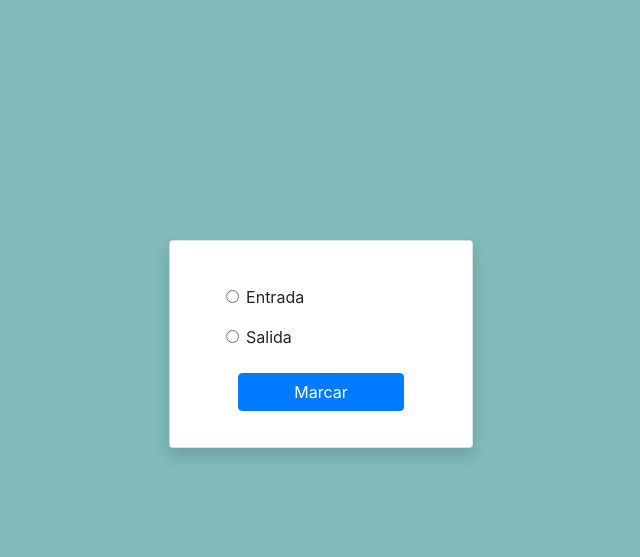
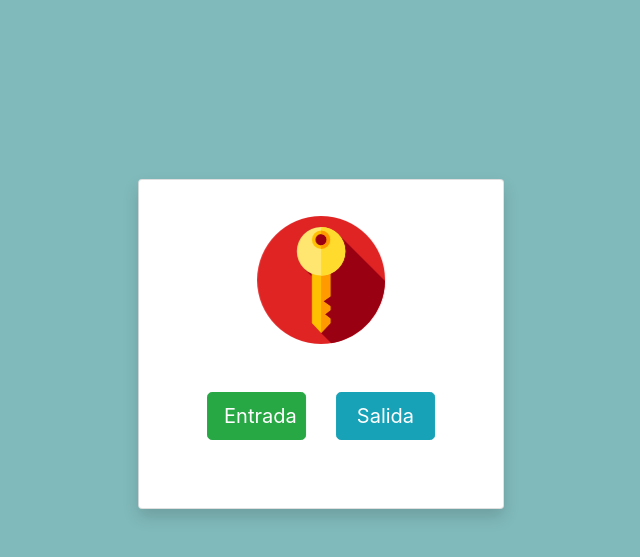
Before and after one commit to ehidalgo1/marcaje, a Django app: page /marcaje/ in a window 1280 px wide. Shown: the part 56-613 px from the top of the page, without its empty margins (319-959 px from the left). Run offline with Django 3.2, Linux system fonts and the light colour scheme; the visitor is signed in with stand-in values (Sample User, id 1); some libraries are stand-ins or nearby versions.

Commit message:
se modifico modulo marcaje separado por botones entrada y salida

```diff
--- a/Marcaje/static/js/login.js
+++ b/Marcaje/static/js/login.js
@@ -15,7 +15,7 @@ formLogin.addEventListener('submit', function(e){
     fd.append("usuario",usuario);
     fd.append("password",password);
 
-    fetch('/login/',
+    fetch('',
     {
         method: 'POST',
         body: fd,
--- a/Marcaje/templates/marcaje.html
+++ b/Marcaje/templates/marcaje.html
@@ -4,38 +4,25 @@
 {% block content %}
 {% include 'menu.html' %}
 <div class="contenedor-centrado">
-  <div class="card pl-5 pr-5 pt-3 shadow">
+  <div class="card pl-5 pr-5 pb-5 pt-3 shadow">
     <div class="card-body">
-      <form action="" method="post" id="form-marcaje">
-        {% csrf_token %}
-        <div class="row">
-          <div class="col-md-6 m-2">
-            <input
-              class="form-check-input"
-              type="radio"
-              name="tipo"
-              id="tipo"
-              value="entrada"
-            />
-            <label class="form-check-label" for="entrada">Entrada</label>
-          </div>
-          <div class="col-md-6 m-2">
-            <input
-              class="form-check-input"
-              type="radio"
-              name="tipo"
-              id="tipo"
-              value="salida"
-            />
-            <label class="form-check-label" for="salida">Salida</label>
-          </div>
+      <div class="d-flex justify-content-center">
+      <img src="{% static 'img/logox128.png' %}" alt="" srcset="">
+      </div>
+      <div class="row class mt-5">
+        <div class="col-md-6">
+          <form action="" method="post" id="form-marcaje-entrada">
+            {% csrf_token %}
+            <input type="submit" value="Entrada" class="btn btn-success btn-block btn-lg">
+          </form>
         </div>
-        <div class="row">
-          <div class="form-group col-md-12 mt-3">
-            <input type="submit" value="Marcar" class="btn btn-primary btn-block ">
-          </div>
+        <div class="col-md-6">
+          <form action="" method="post" id="form-marcaje-salida">
+            {% csrf_token %}
+            <input type="submit" value="Salida" class="btn btn-info btn-block btn-lg">
+          </form>
         </div>
-      </form>
+      </div>
     </div>
   </div>
   <div id="contenedor-marcaje">
--- a/Marcaje/views.py
+++ b/Marcaje/views.py
@@ -100,9 +100,5 @@ def marcas(request):
         return redirect('login')
 
 def log_out(request):
-    try:
-        logout(request)
-        del request.session['usuario_sesion']
-    except:
-        pass
+    logout(request)
     return redirect('login')
--- a/proyecto_1/urls.py
+++ b/proyecto_1/urls.py
@@ -19,7 +19,7 @@ from Marcaje import views
 
 urlpatterns = [
     path('admin/', admin.site.urls),
-    path('login/', views.login, name='login'),
+    path('', views.login, name='login'),
     path('registro/', views.registro, name='registro'),
     path('marcaje/', views.marcaje, name='marcaje'),
     path('marcas/', views.marcas, name='marcas'),
```
